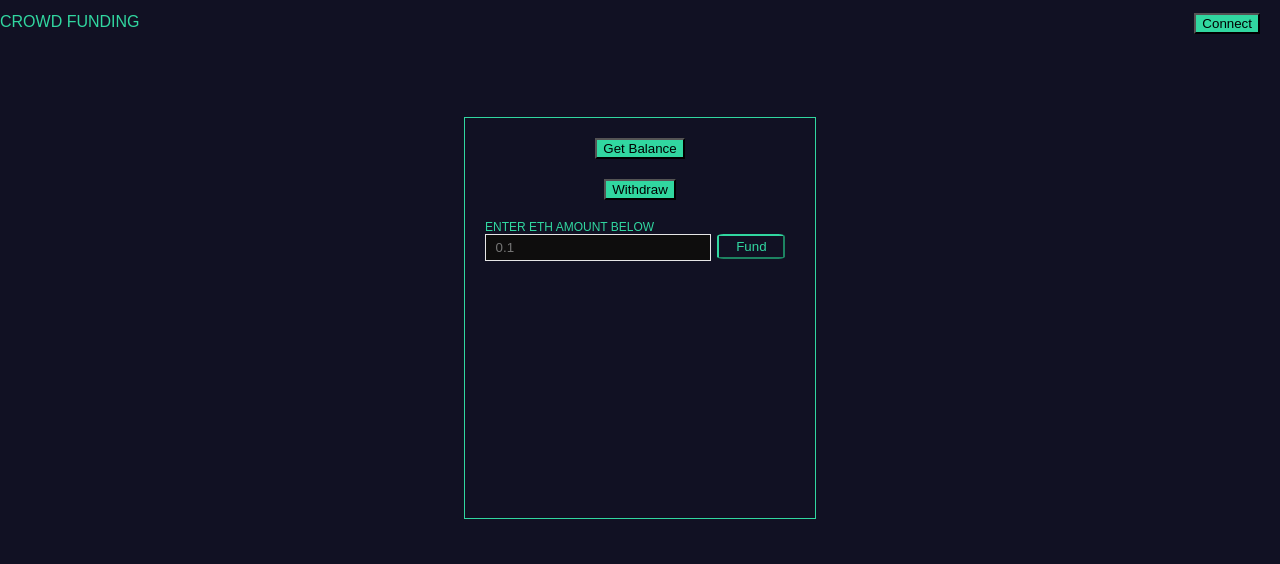
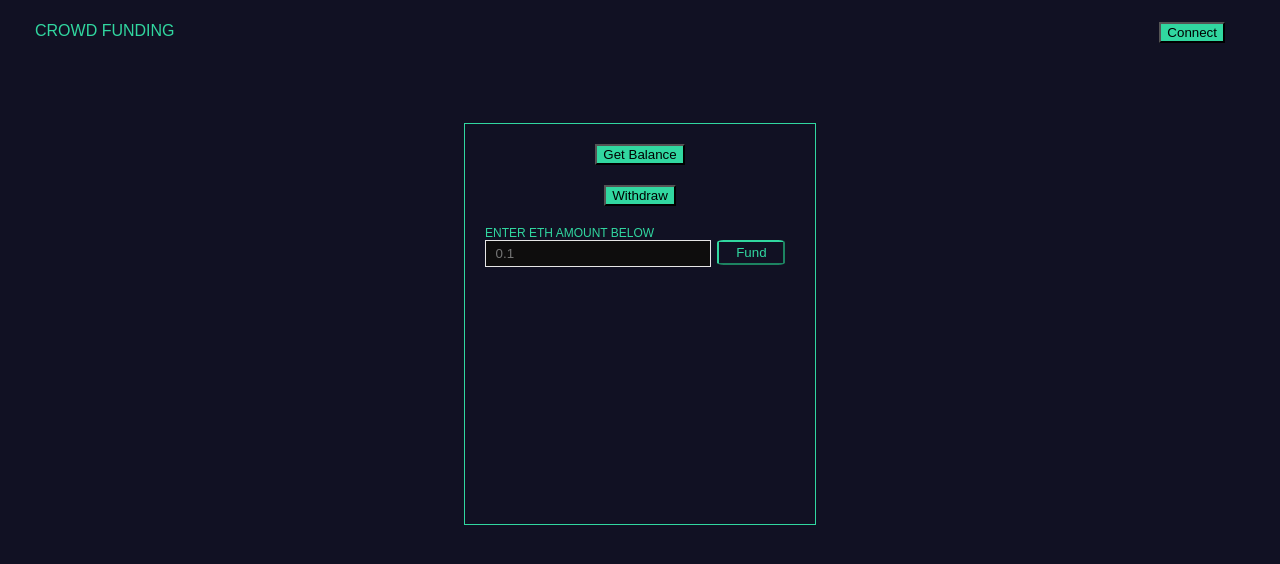
Before and after one commit to Avelous/Frontend-for-Crowd-Funding-Contract, a plain HTML site: page index.html in a window 1280 px wide. Drawn offline with Linux system fonts and the light colour scheme.

Commit message:
readme and padding edit

```diff
--- a/style.css
+++ b/style.css
@@ -4,6 +4,7 @@ body {
     color: #31D7A0;
     margin: 0;
     font-family: sans-serif;
+    padding: 10px 35px;
 }
 
 button {
```
Also changed, not shown: 2 other files.
